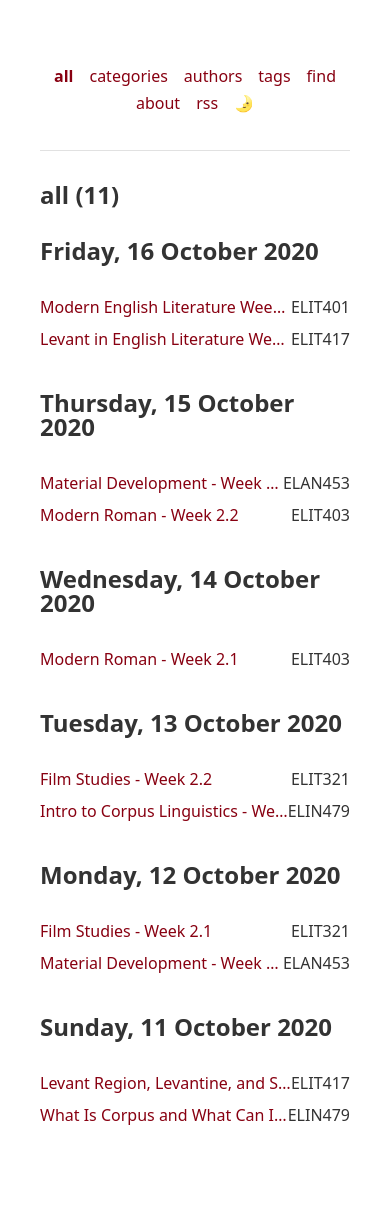
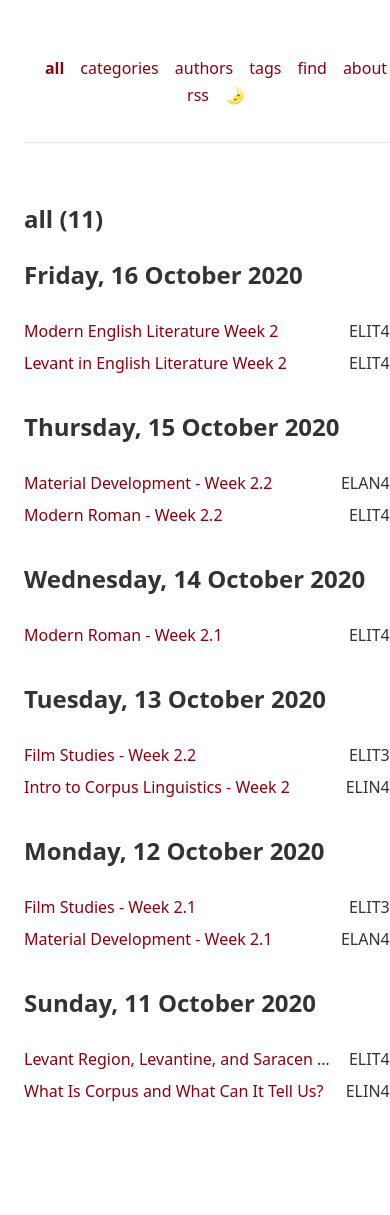
Before and after one commit to velitasali/notes, a Jekyll site: the page built from index.html, in a window 390 px wide. Built offline with Jekyll 4.4.1, drawn with Linux system fonts in a browser that asks for light colours; after the commit the page ends 1183 px from its top, so only the background shows below that.

Commit message:
Use grid instead of flex positioning

```diff
--- a/_sass/_main.scss
+++ b/_sass/_main.scss
@@ -201,10 +201,26 @@
     border: 0;
 }
 
+main {
+	max-width: 60rem;
+	display: grid;
+	grid-template-columns: repeat(auto-fit, minmax(10rem, 1fr));
+	gap: 2rem;
+	margin: auto;
+	padding: 2rem 0;
+}
+
+section {
+	display: flex;
+	flex-direction: column;
+	box-sizing: border-box;
+	grid-column: span 4;
+}
+
 header {
-	flex-basis:10rem;
-	flex-grow:1;
-	position:relative;
+	position: relative;
+	box-sizing: border-box;
+	grid-column: span 1;
 }
 
 header a {
@@ -221,8 +237,12 @@
 	font-weight: bold;
 }
 
-header,section {
-	padding:1rem;
+header, section {
+	padding: 1rem;
+}
+
+figcaption {
+    font-size: smaller;
 }
 
 blockquote {
@@ -279,26 +299,26 @@
 	margin-bottom: 0.5rem;
 }
 
-.posts ul,header ul {
-	list-style:none;
+.posts ul, header ul {
+	list-style: none;
 }
 
 .posts li {
-	align-items:center;
-	display:flex;
-	justify-content:space-between;
+	align-items: center;
+	display: flex;
+	justify-content: space-between;
 	margin-bottom: .5rem;
 }
 
-.posts li a, .posts li div, .projects li a {
-	white-space:nowrap;
-	overflow:hidden;
-	text-overflow:ellipsis;
+.posts li a, .posts li div {
+	white-space: nowrap;
+	overflow: hidden;
+	text-overflow: ellipsis;
 	text-decoration: none;
 }
 
-.posts li time, .projects li time {
-	padding-left: 1rem;
+.posts li span, .posts li time {
+	padding-left: .7rem;
 	white-space: nowrap;
 	font-variant-numeric: tabular-nums;
 }
@@ -307,20 +327,12 @@
 	//list-style-position: inside;
 }
 
-main {
-	display: flex;
-	flex-wrap: wrap;
-	max-width: 60rem;
-	margin: 2rem auto;
-	padding: 1rem;
-}
-
 .meta {
 	margin: .5rem 0;
 }
 
 .nav-post {
-	font-size: .5rem;
+	font-size: .75rem;
 	text-overflow: ellipsis;
 	overflow: hidden;
 	white-space: nowrap;
@@ -330,7 +342,11 @@
 	margin-top: 1.2rem;
 }
 
-@media screen and (max-width: 49rem) {
+@media screen and (max-width: 60rem) {
+	header {
+		grid-column: span 4;
+	}
+
 	header li {
 	    display: inline-flex;
 		margin-right: .5rem;
@@ -369,15 +385,3 @@
 		display: none;
 	}
 }
-
-section {
-	flex-basis:0;
-	flex-grow:999;
-	min-width:70%;
-	display:flex;
-	flex-direction:column;
-}
-
-figcaption {
-    font-size: smaller;
-}
```
